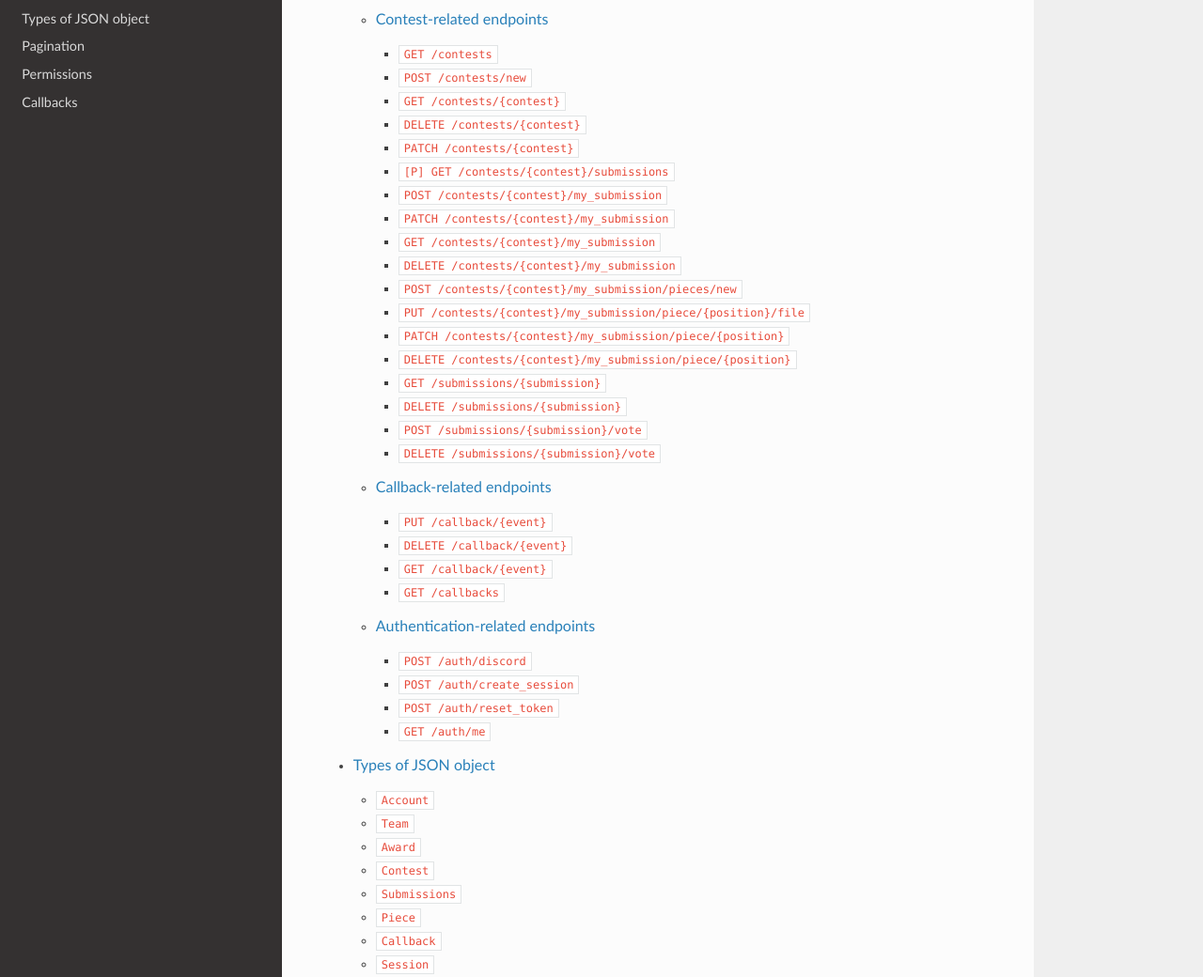
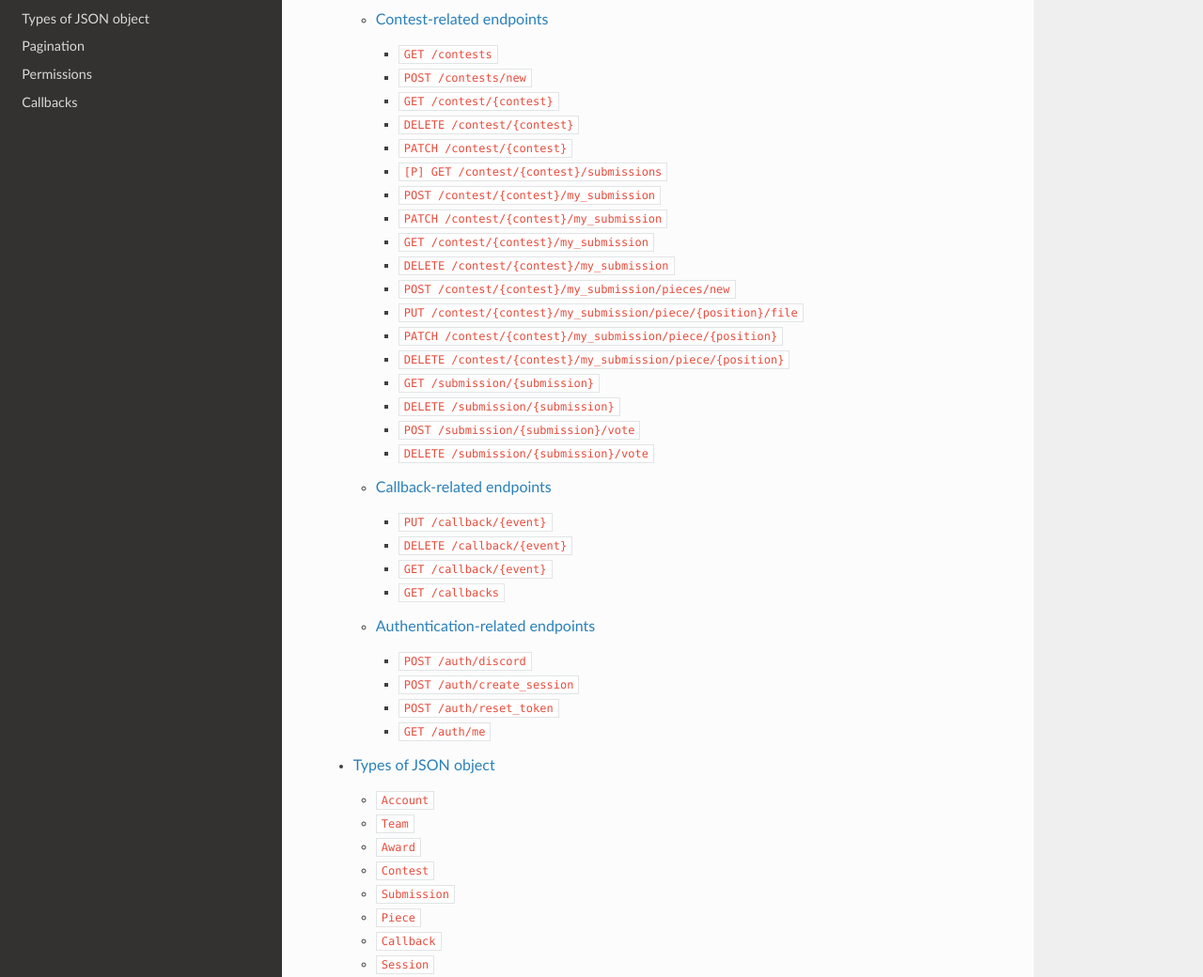
Before and after one commit to polympics/server, a Sphinx documentation site: the page built from docs/source/index.rst, in a window 1280 px wide and 1400 px high, scrolled down 668 px. Shown: the part 159-1199 px from the top of the window at 94% size. Built offline with Sphinx 7.4.7 and the Read the Docs theme 2.0.0, drawn with Linux system fonts in a browser that asks for light colours.

Commit message:
Remove 's' from some endpoints for consistency.

```diff
--- a/docs/source/conf.py
+++ b/docs/source/conf.py
@@ -13,7 +13,7 @@ sys.path.insert(0, os.path.abspath('../..'))
 project = 'Polympics API Server'
 copyright = '2021, Artemis'
 author = 'Artemis'
-release = '0.6.0'
+release = '0.6.1'
 
 extensions = [
     'sphinx.ext.autodoc',
--- a/docs/source/endpoints.rst
+++ b/docs/source/endpoints.rst
@@ -280,7 +280,7 @@ Parameters (JSON body):
 
 Returns the newly created ``Contest`` object.
 
-``GET /contests/{contest}``
+``GET /contest/{contest}``
 ---------------------------
 
 Get a contest by ID.
@@ -291,7 +291,7 @@ Parameters (dynamic URL path):
 
 Returns a ``Contest`` object or a ``422`` error if not found (**not** a ``404`` error).
 
-``DELETE /contests/{contest}``
+``DELETE /contest/{contest}``
 ------------------------------
 
 Delete a contest by ID. Requires the ``manage_contests`` permission.
@@ -302,7 +302,7 @@ Parameters (dynamic URL path):
 
 Returns status code ``204`` (no content) or a ``422`` error if not found.
 
-``PATCH /contests/{contest}``
+``PATCH /contest/{contest}``
 -----------------------------
 
 Update a contest by ID. Requires the ``manage_contests`` permission.
@@ -321,7 +321,7 @@ Parameters (JSON body):
 
 Returns the updated ``Contest`` object or a ``422`` error if not found (**not** a ``404`` error).
 
-``[P] GET /contests/{contest}/submissions``
+``[P] GET /contest/{contest}/submissions``
 -------------------------------------------
 
 Get a list of submissions to a contest.
@@ -334,7 +334,7 @@ Returns a paginated list of ``Submission`` objects. These will include the ``vot
 
 Returns a ``422`` error if the contest is not found.
 
-``POST /contests/{contest}/my_submission``
+``POST /contest/{contest}/my_submission``
 ------------------------------------------
 
 Make a submission to a contest. Requires an account token with the ``make_contest_submissions`` permission. The contest must currently be open.
@@ -351,7 +351,7 @@ Returns the newly created ``Submission`` object, without the ``votes`` or ``auth
 
 Returns a ``422`` error if the contest is not found.
 
-``PATCH /contests/{contest}/my_submission``
+``PATCH /contest/{contest}/my_submission``
 -------------------------------------------
 
 Alter the metadata for your submission to a contest. The contest must currently be open.
@@ -368,7 +368,7 @@ Returns the altered ``Submission`` object, without the ``votes`` or ``author`` f
 
 Returns a ``422`` error if the contest is not found, or a ``404`` error if you have no submission in the contest.
 
-``GET /contests/{contest}/my_submission``
+``GET /contest/{contest}/my_submission``
 -----------------------------------------
 
 Get your submission to a contest.
@@ -381,7 +381,7 @@ Returns the ``Submission`` object, without the ``votes`` or ``author`` fields.
 
 Returns a ``422`` error if the contest is not found, or a ``404`` error if you have no submission in the contest.
 
-``DELETE /contests/{contest}/my_submission``
+``DELETE /contest/{contest}/my_submission``
 --------------------------------------------
 
 Delete your submission to a contest.  The contest must currently be open.
@@ -392,7 +392,7 @@ Parameters (dynamic URL path):
 
 Returns status code ``204`` (no content) if successful, a ``422`` error if the contest is not found, or a ``404`` error if you have no submission in the contest.
 
-``POST /contests/{contest}/my_submission/pieces/new``
+``POST /contest/{contest}/my_submission/pieces/new``
 -----------------------------------------------------
 
 Add a piece to your submission in a contest. The contest must currently be open.
@@ -414,7 +414,7 @@ The submission object will not include the ``votes`` or ``author`` fields.
 .. warning::
     The new piece will NOT be visible until you have attached a file to it (see below). You should attach a file to it immediately after sending this request.
 
-``PUT /contests/{contest}/my_submission/piece/{position}/file``
+``PUT /contest/{contest}/my_submission/piece/{position}/file``
 ---------------------------------------------------------------
 
 Attach a file to a piece, or overwrite the existing file. The contest must currently be open.
@@ -430,7 +430,7 @@ Returns the updated ``Submission`` object if successful, a ``422`` error if the
 
 The submission object will not include the ``votes`` or ``author`` fields.
 
-``PATCH /contests/{contest}/my_submission/piece/{position}``
+``PATCH /contest/{contest}/my_submission/piece/{position}``
 ------------------------------------------------------------
 
 Edit the metadata for a piece. The contest must currently be open.
@@ -450,7 +450,7 @@ Returns the updated ``Submission`` object if successful, a ``422`` error if the
 
 The submission object will not include the ``votes`` or ``author`` fields.
 
-``DELETE /contests/{contest}/my_submission/piece/{position}``
+``DELETE /contest/{contest}/my_submission/piece/{position}``
 -------------------------------------------------------------
 
 Remove a piece from your submission. The contest must currently be open.
@@ -464,7 +464,7 @@ Returns the updated ``Submission`` object if successful, a ``422`` error if the
 
 The submission object will not include the ``votes`` or ``author`` fields.
 
-``GET /submissions/{submission}``
+``GET /submission/{submission}``
 ---------------------------------
 
 Get a submission by ID.
@@ -477,7 +477,7 @@ Returns a ``Submission`` object if successful, or a ``422`` error if not found.
 
 The submission object will include the ``votes`` and ``author`` fields only if the contest has ended or you have the ``manage_contest_submissions`` permission.
 
-``DELETE /submissions/{submission}``
+``DELETE /submission/{submission}``
 ------------------------------------
 
 Delete a submission by ID. Requires the ``manage_contest_submissions`` permission.
@@ -488,7 +488,7 @@ Parameters (dynamic URL path):
 
 Returns a status code ``204`` if successful, or a ``422`` error if not found.
 
-``POST /submissions/{submission}/vote``
+``POST /submission/{submission}/vote``
 ---------------------------------------
 
 Place a vote on a submission. Requires the ``vote_contest_submissions`` permission. The contest must currently be closed (but not ended).
@@ -499,7 +499,7 @@ Parameters (dynamic URL path):
 
 Returns a status code ``204`` if successful, or a ``422`` error if not found.
 
-``DELETE /submissions/{submission}/vote``
+``DELETE /submission/{submission}/vote``
 -----------------------------------------
 
 Remove your vote from a submission. The contest must currently be closed (but not ended).
--- a/docs/source/types.rst
+++ b/docs/source/types.rst
@@ -49,8 +49,8 @@ Attributes:
 - ``ends_at`` (``decimal``, seconds since the UNIX epoch)
 - ``state`` (``string``, one of ``"unopened"``, ``"open"``, ``"closed"`` or ``"ended"``)
 
-``Submissions``
----------------
+``Submission``
+--------------
 
 Attributes:
 
```
Also changed, not shown: 2 other files.
